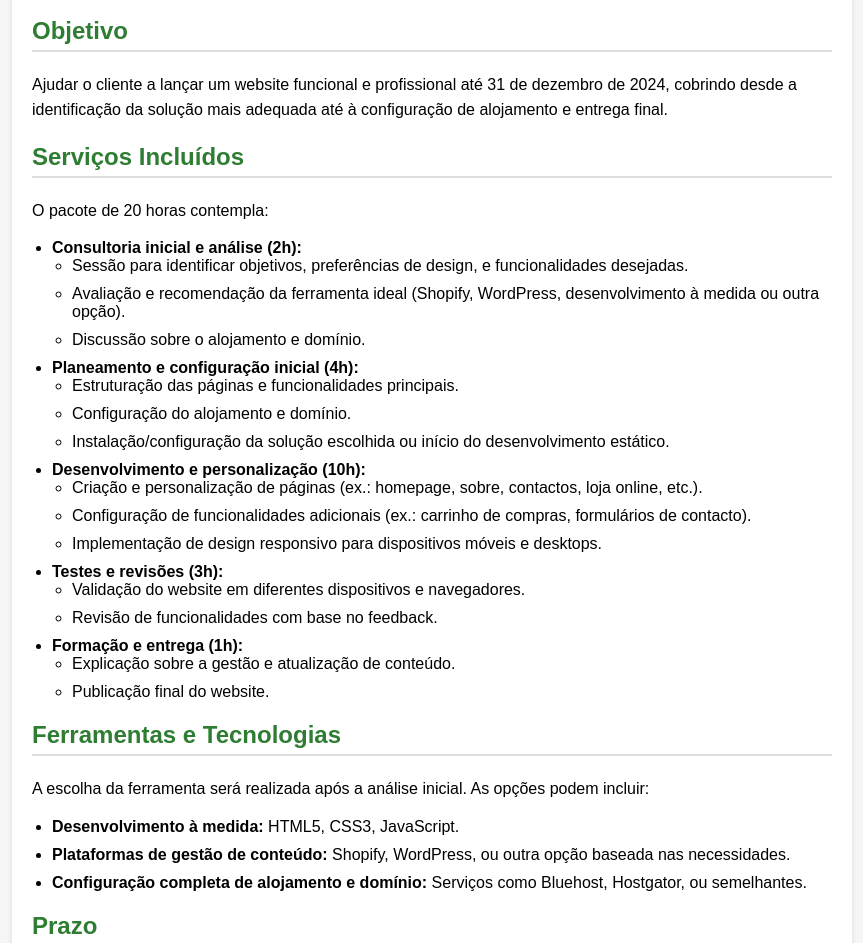
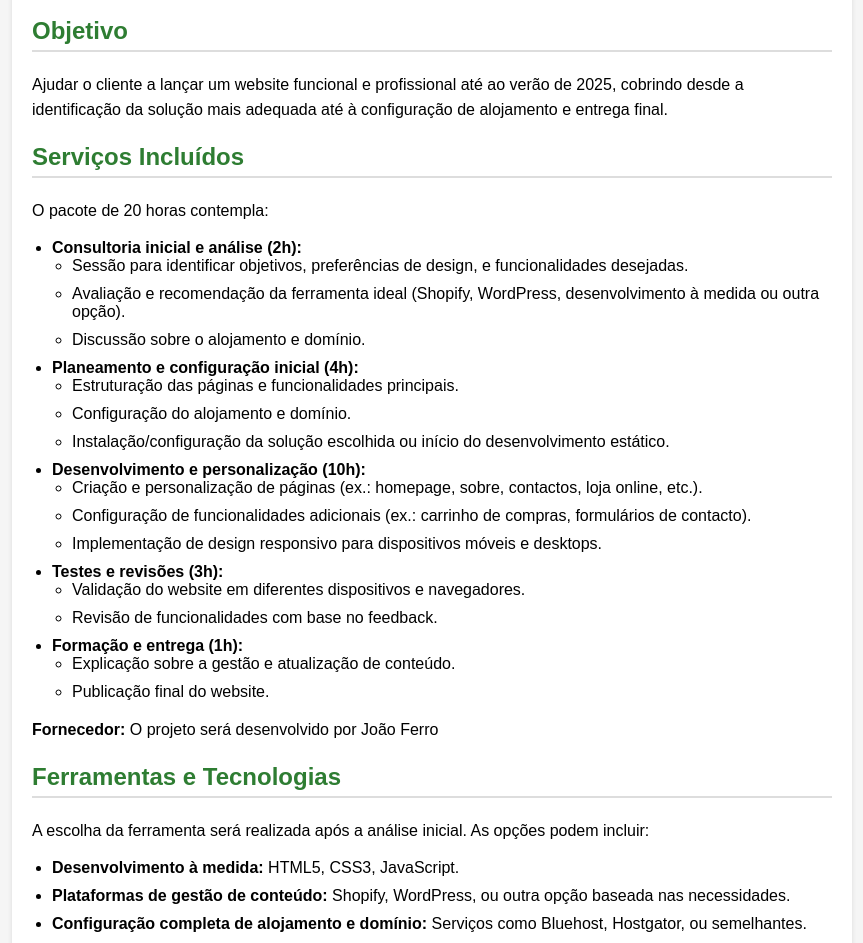
Before and after one commit to jferr0/da-neta, a plain HTML site: page index.html in a window 1280 px wide. Shown: the part 355-1298 px from the top of the page, without its empty margins (208-1071 px from the left). Drawn offline with Linux system fonts and the light colour scheme.

Commit message:
Adicionado fornecedor

```diff
--- a/index.html
+++ b/index.html
@@ -73,7 +73,7 @@
         </section>
         <section>
             <h2>Objetivo</h2>
-            <p>Ajudar o cliente a lançar um website funcional e profissional até 31 de dezembro de 2024, cobrindo desde a identificação da solução mais adequada até à configuração de alojamento e entrega final.</p>
+            <p>Ajudar o cliente a lançar um website funcional e profissional até ao verão de 2025, cobrindo desde a identificação da solução mais adequada até à configuração de alojamento e entrega final.</p>
         </section>
         <section>
             <h2>Serviços Incluídos</h2>
@@ -113,6 +113,7 @@
                     </ul>
                 </li>
             </ul>
+            <p><strong>Fornecedor:</strong> O projeto será desenvolvido por João Ferro
         </section>
         <section>
             <h2>Ferramentas e Tecnologias</h2>
```
